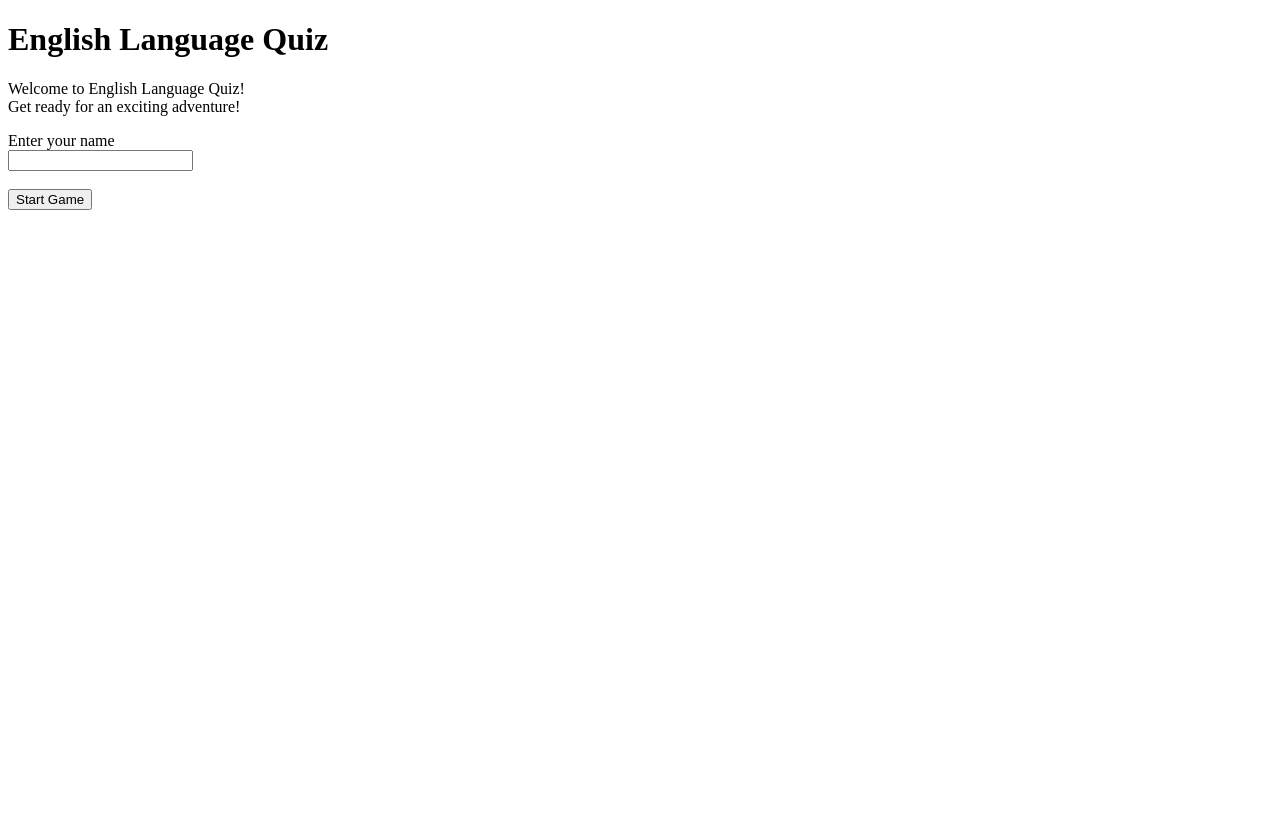
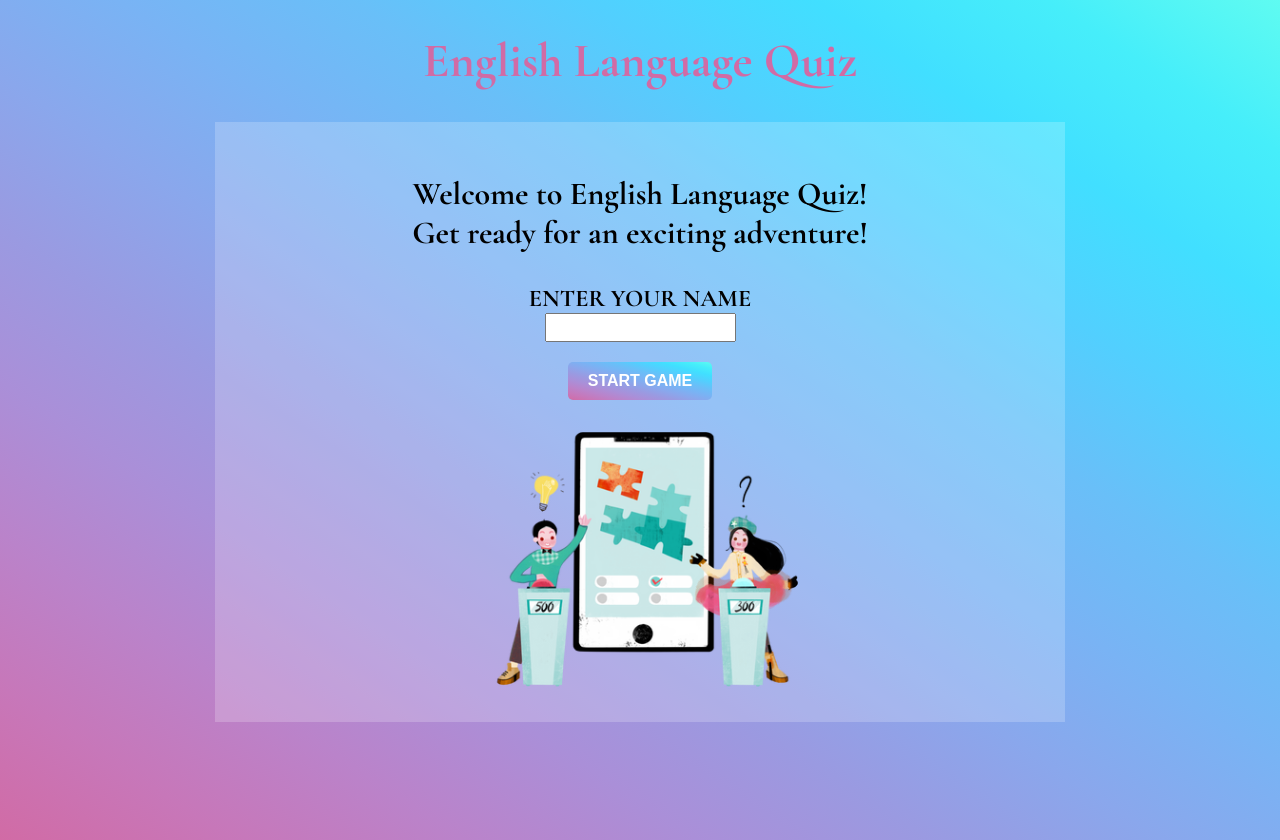
Before and after one commit to MartsyniukOlena/quiz, a plain HTML site: page index.html in a window 1280 px wide. Before the commit the page ends 800 px from the top, so only its background shows below. Drawn offline with nearby package versions, Linux system fonts and the light colour scheme.

Commit message:
Add Quiz section to index.html file, style heading, body and game area sections, add illustration

```diff
--- a/assets/css/style.css
+++ b/assets/css/style.css
@@ -0,0 +1,66 @@
+body {
+background-image: linear-gradient(to right top, #d16ba5, #c777b9, #ba83ca, #aa8fd8, #9a9ae1, #8aa7ec, #79b3f4, #69bff8, #52cffe, #41dfff, #46eefa, #5ffbf1);
+background-repeat: no-repeat;
+height: 100vh;
+font-family: 'Cormorant Garamond', serif;
+}
+
+.heading {
+    color: #D16BA5;
+    text-align: center;
+    font-size: 3rem;
+}
+
+.game-area {
+    background-image: url(../images/fabulous-quiz.webp);
+    background-color: rgba(255, 255, 255, 0.2);
+    background-repeat: no-repeat;
+    background-size: 350px;
+    background-position: center bottom;
+    padding: 20px;
+    box-sizing: border-box;
+    width: 80%;
+    height: 90vh;
+    max-height: 600px;
+    max-width: 850px;
+    margin-left: auto;
+    margin-right: auto;
+    text-align: center;
+}
+
+.welcome-message {
+    color: black;
+    font-size: 2rem;
+    font-weight: 700;
+}
+
+.username {
+    margin-top: 10px;
+}
+
+label {
+    color: black;
+    font-size: 1.5rem;
+    text-transform: uppercase;
+    font-weight: 700;
+}
+
+input[type="text"] {
+    padding: 5px;
+    cursor: pointer;
+}
+
+.button {
+    background-image: linear-gradient(to right top, #d16ba5, #c777b9, #ba83ca, #aa8fd8, #9a9ae1, #8aa7ec, #79b3f4, #69bff8, #52cffe, #41dfff, #46eefa, #5ffbf1);
+    color: #ffffff;
+    padding: 10px 20px;
+    border: none;
+    border-radius: 5px;
+    text-transform: uppercase;
+    font-weight: 700;
+    font-size: 1rem;
+}
+
+.button:hover {
+    background-image: linear-gradient(to right top, #5ffbf1, #46eefa, #41dfff, #52cffe, #69bff8, #79b3f4, #8aa7ec, #9a9ae1, #aa8fd8, #ba83ca, #c777b9, #d16ba5);
+}
--- a/index.html
+++ b/index.html
@@ -28,10 +28,14 @@
     <div class="username">
     <label for="username">Enter your name</label>
     <br>
-    <input type="text" id="username" name="username" maxlength=15>
+    <input type="text" id="username" name="username" maxlength=15 required>
     </div>
     <br>
-    <button class="button" id="user-log">Start Game</button>
+    <button class="button" id="user-sign">Start Game</button>
+    </div>
+
+    <!-- Quiz section -->
+    <div class="quiz-section" style="display: none;">
     </div>
 
     <script src="assets/js/script.js"></script>
```
Also changed, not shown: assets/images/fabulous-quiz.webp (added).
